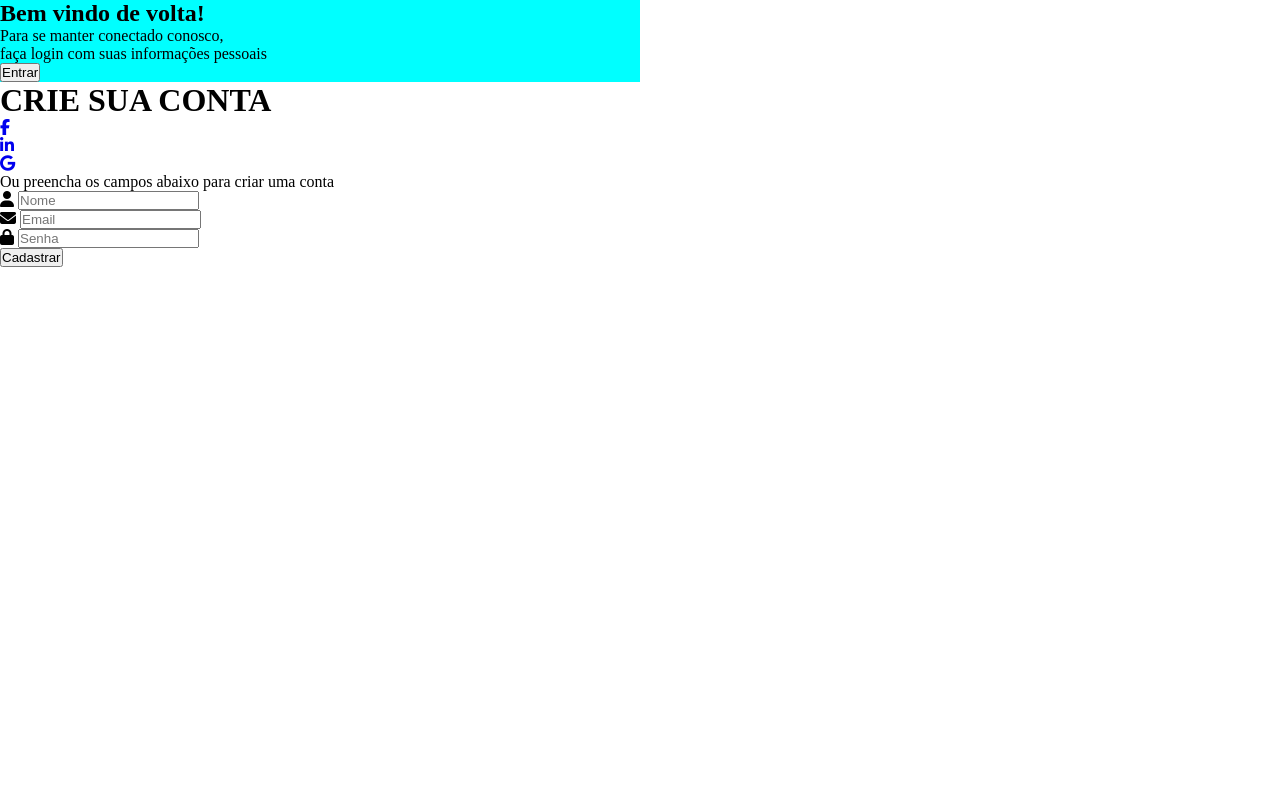
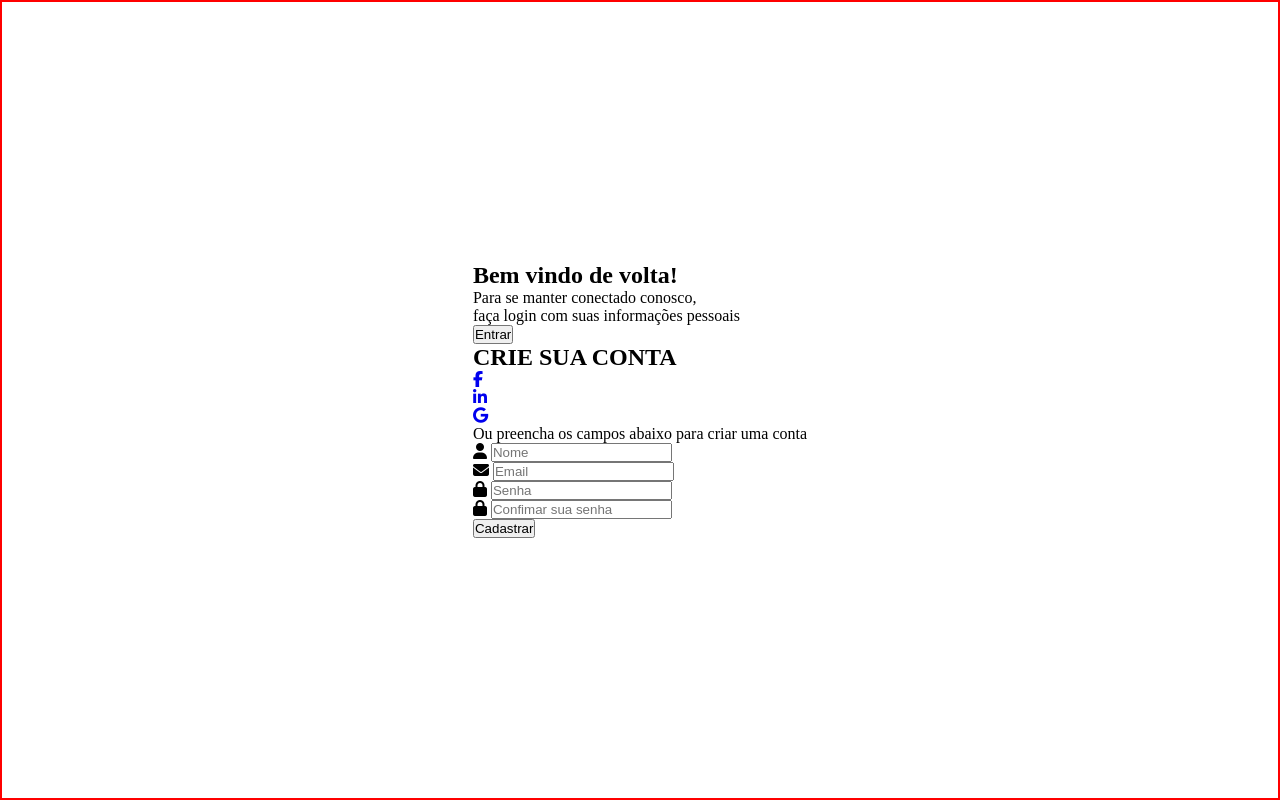
Before and after one commit to kamissales/Login-Cadastro-interativa, a plain HTML site: page index.html in a window 1280 px wide. Both pictures are taken after a click on the button "Cadastre-se". Drawn offline with Linux system fonts and the light colour scheme.

Commit message:
Em andamento

```diff
--- a/css/style.css
+++ b/css/style.css
@@ -1,9 +1,21 @@
 *{
     margin: 0;
     padding: 0;
+    box-sizing: border-box;
 }
 
-.primeiracoluna{
-    width: 50%;
-    background: aqua;
+.container{
+    display: flex;
+    border: 2px solid red;
+    justify-content: center;
+    align-items: center;
+    height: 100vh;
 }
+.first-content{
+    display: flex;
+}
+
+.cadastrar{
+    position: absolute;
+    display: none;
+}
--- a/index.html
+++ b/index.html
@@ -11,9 +11,6 @@
 
     <script src="js/jquery.js"></script>
     <script src="https://kit.fontawesome.com/c23c53dbce.js" crossorigin="anonymous"></script>
-
-
-
     <script src="js/index.js"></script>
 
 </head>
@@ -23,18 +20,16 @@
     <div class="container">
 
         <!--Pg login-->
-        <div id="login">
-            <div class="primeiracoluna" style="text-align: center;">
+        <div class="login">
+            <div class="primeiracoluna">
                 <h2 class=" titulo">Olá, amigo!</h2>
                 <p class="descricao">Insira seus dados pessoais e comece a jornada conosco</p><br>
                 <button class="bntCadastrar"style="cursor:pointer;" > Cadastre-se</button>
             </div>
 
-
             <div class=" segundacoluna">
                 <h2 class="titulo">LOGIN</h2>
                 <div class="input-redesocial">
-
 
                     <div class="rede-socialFacebook">
                         <a href="https://www.facebook.com/">
@@ -54,7 +49,7 @@
                         </a>
                     </div>
 
-                </div>s
+                </div>
 
                 <div class="inputs">
                     <i class="fa-solid fa-envelope"></i>
@@ -71,17 +66,11 @@
 
             </div>
 
-
-
-
-
         </div>
 
         <!--Pg Cadastro-->
-        <div id="cadastrar" style="display: none;">
-
-
-            <!--Inicia aqui a primeira coluna-->
+        <div class="cadastrar">
+            <!--Inicia aqui a coluna de descrição-->
             <div class="primeiracoluna">
                 <h2 class="titulo">Bem vindo de volta!</h2>
                 <p class="descricao">Para se manter conectado conosco,</p>
@@ -89,9 +78,9 @@
                 <button class="bntEntrar">Entrar</button>
             </div>
 
-            <!--Inicia aqui a segunda coluna-->
+            <!--Inicia aqui a coluna de inputs-->
             <div class="segundacoluna">
-                <h1 class="titulo">CRIE SUA CONTA</h1>
+                <h2 class="titulo">CRIE SUA CONTA</h2>
                 <div class="input-redesocial">
 
                     <div class="rede-socialFacebook">
@@ -133,6 +122,11 @@
                         <input type="password" id="senha" name="senha" placeholder="Senha">
                     </div>
 
+                    <div class="inputs">
+                        <i class="fa-solid fa-lock"></i>
+                        <input type="password" id="ConfSenha" name="ConfSenha" placeholder="Confimar sua senha">
+                    </div>
+
                     <button class="btn">Cadastrar</button>
                 </form>
             </div>
--- a/js/index.js
+++ b/js/index.js
@@ -1,17 +1,15 @@
 $(document).ready(function () {
 
     $(".bntCadastrar").click(function () {
-        $("#cadastrar").fadeIn();
-        $("#login").fadeOut();
+        $(".cadastrar").fadeIn();
+        $(".login").fadeOut();
 
     });
 
     $(".bntEntrar").click(function () {
-        $("#login").fadeIn();
-        $("#cadastrar").fadeOut();
+        $(".login").fadeIn();
+        $(".cadastrar").fadeOut();
 
     });
 
-
-
 });
```
